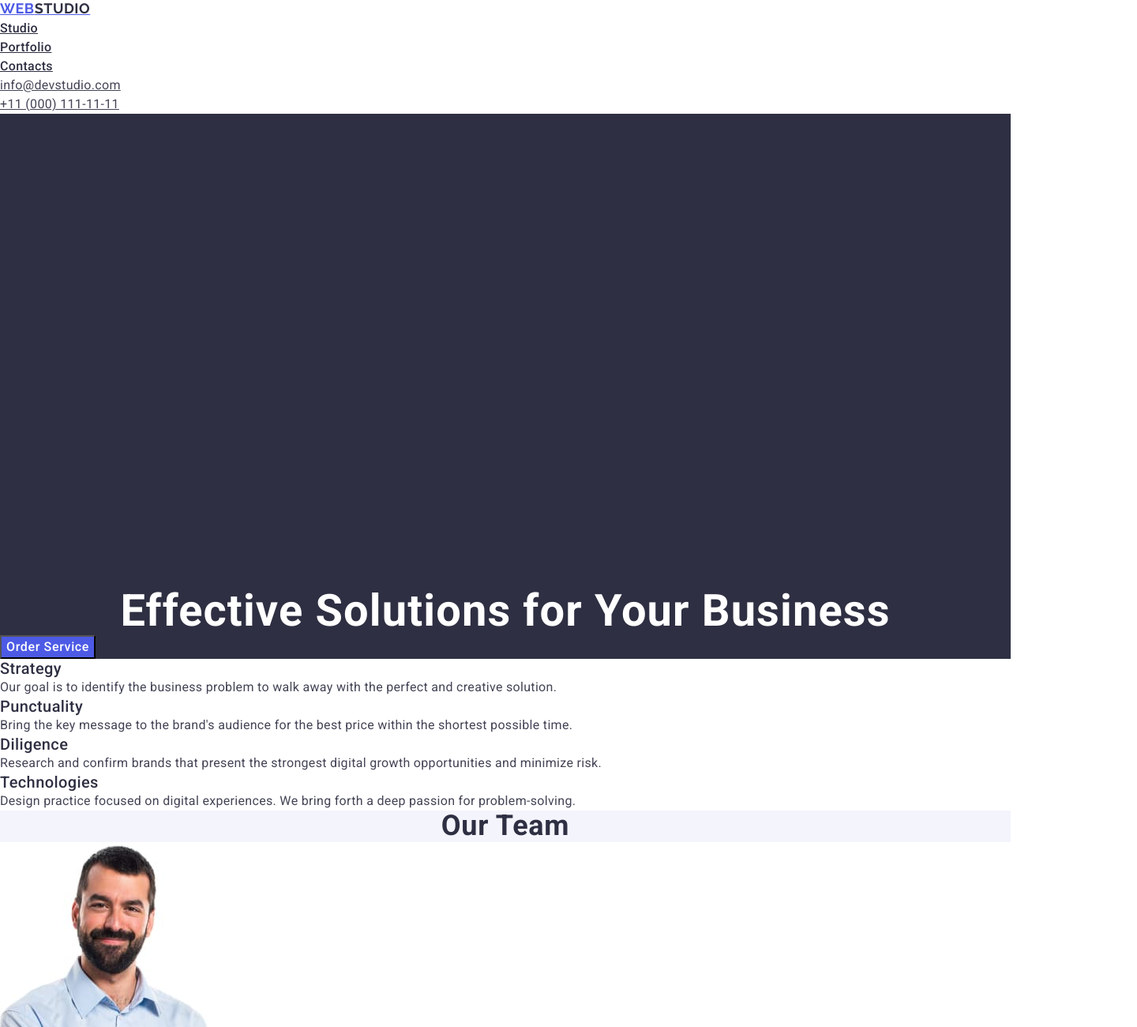
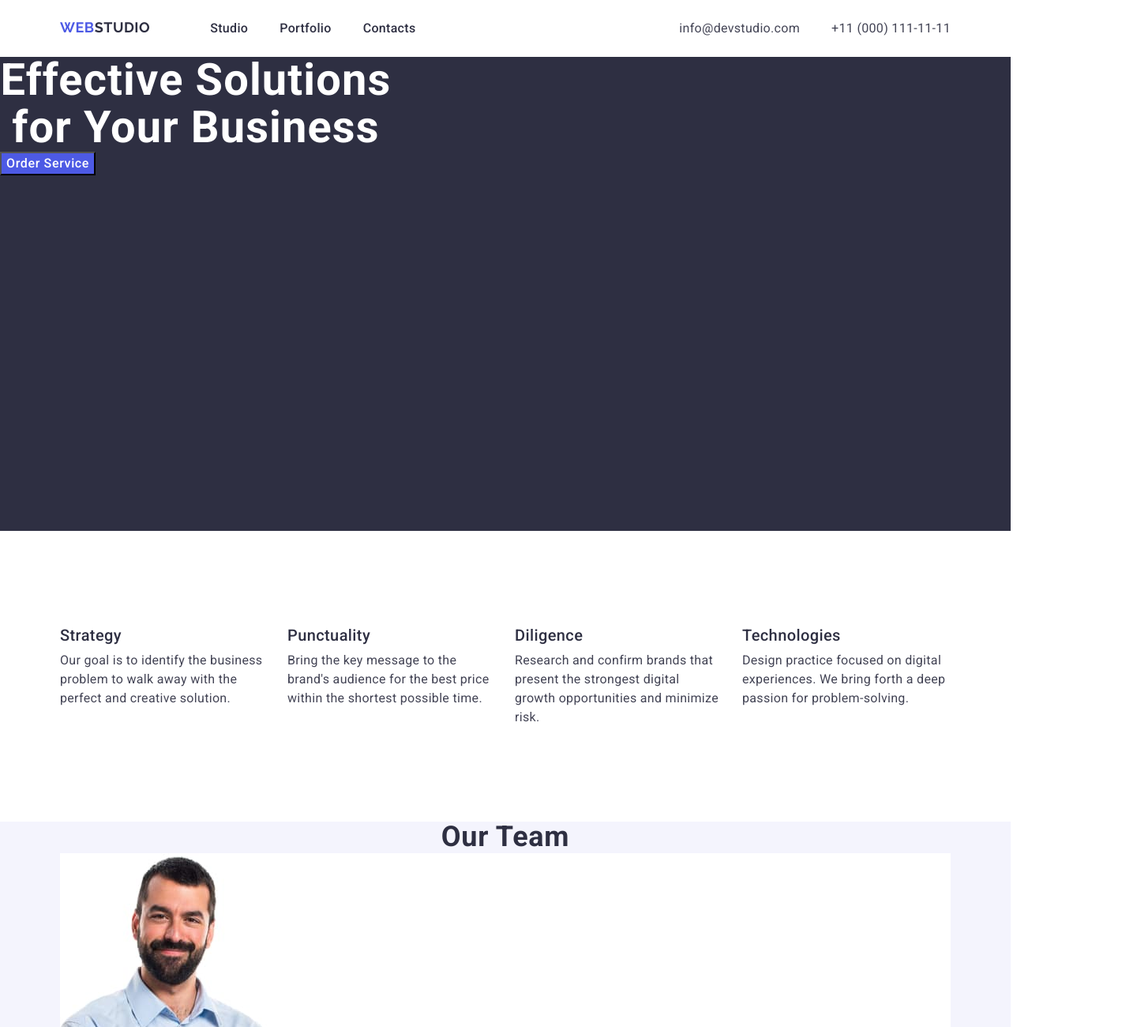
Before and after one commit to aperolka1/goit-markup-hw-03, a plain HTML site: page index.html in a window 1280 px wide. Shown: the top 1300 px of the page at 79% size, 1440 px wide, since content can reach past the window. Drawn offline with nearby package versions, Linux system fonts and the light colour scheme.

Commit message:
Update styles.css

```diff
--- a/css/styles.css
+++ b/css/styles.css
@@ -35,6 +35,10 @@ button {
     text-decoration: none;
 }
 
+a {
+    text-decoration: none;
+}
+
 img {
     display: block;
     max-width: 100%;
@@ -47,6 +51,7 @@ img {
     margin: -1px;
     border: 0;
     padding: 0;
+
     white-space: nowrap;
     clip-path: inset(100%);
     clip: rect(0 0 0 0);
@@ -64,6 +69,14 @@ body {
     background-color: #FFFFFF;
 }
 
+.container {
+    width: 1158px;
+    margin-left: auto;
+    margin-right: auto;
+    padding-left: 15px;
+    padding-right: 15px;
+}
+
 h2 {
     font-family: Roboto;
     font-size: 36px;
@@ -74,7 +87,24 @@ h2 {
 }
 
 /* ============== HEADER STYLES ============== */
+.cont-nav {
+    display: flex;
+    justify-content: space-between;
+}
+
+.page-header {
+    display: flex;
+    justify-content: space-between;
+}
+
+.header-navigation {
+    display: flex;
+}
+
 .menu {
+    display: flex;
+    column-gap: 40px;
+    text-decoration: none;
     font-family: Roboto, sans-serif;
     font-size: 16px;
     font-weight: 500;
@@ -96,6 +126,10 @@ h2 {
 }
 
 .logo {
+    display: flex;
+    padding-top: 24px;
+    padding-bottom: 24px;
+    margin-right: 76px;
     font-family: Raleway,sans-serif;
     text-transform: uppercase;
     font-size: 18px;
@@ -111,6 +145,9 @@ h2 {
 }
 
 .std {
+    display: block;
+    padding-top: 24px;
+    padding-bottom: 24px;
     color: #2e2f42;
 }
 
@@ -120,6 +157,8 @@ h2 {
 }
 
 .adrs {
+    display: flex;
+    column-gap: 40px;
     font-family: Roboto, sans-serif;
     font-style: normal;
     font-size: 16px;
@@ -140,6 +179,9 @@ h2 {
 }
 
 .contact {
+    display: block;
+    padding-top: 24px;
+    padding-bottom: 24px;
     color: #434455;
 }
 
@@ -148,13 +190,15 @@ h2 {
     color: #404BBF;
 }
 /* ============== /MAIN STYLES ============== */
-.main-sctn {
-    width: 1440px;
+.ef-solution {
+    background-color: #2E2F42;
     height: 600px;
-    top: 72px;
 }
 
 .main-heading {
+    display: block;
+    width: 496px;
+    height: 120px;
     font-family: Roboto;
     font-size: 56px;
     font-weight: 700;
@@ -166,7 +210,7 @@ h2 {
 
 .bttn {
     max-width: 220px;
-    margin: 0 auto;
+    margin: auto;
     cursor: pointer;
     font-family: Roboto, sans-serif;
     font-size: 16px;
@@ -183,15 +227,22 @@ h2 {
     background: #404BBF;
 }
 
-.ef-solution {
-    background-color: #2E2F42;
+
+/* ============== /FIRST SECTION-OUR BENEFITS ============== */
+
+.bnfts-list {
+    display: flex;
+    justify-content: space-between;
+    margin-top: 120px;
+    margin-bottom: 120px;
 }
-/* ============== /FIRST SECTION-OUR BENEFITS ============== */
-.frst-sctn {
 
+.bnf-item {
+    margin-right: 24px;
 }
 
 .bnfts {
+    margin-bottom: 8px;
     font-family: Roboto;
     font-size: 20px;
     font-weight: 500;
@@ -202,6 +253,8 @@ h2 {
 }
 
 .bnfts-chpt {
+    display: flex;
+    width: 264px;
     font-size: 16px;
     line-height: 1.5;
     letter-spacing: 0.02em;
```
